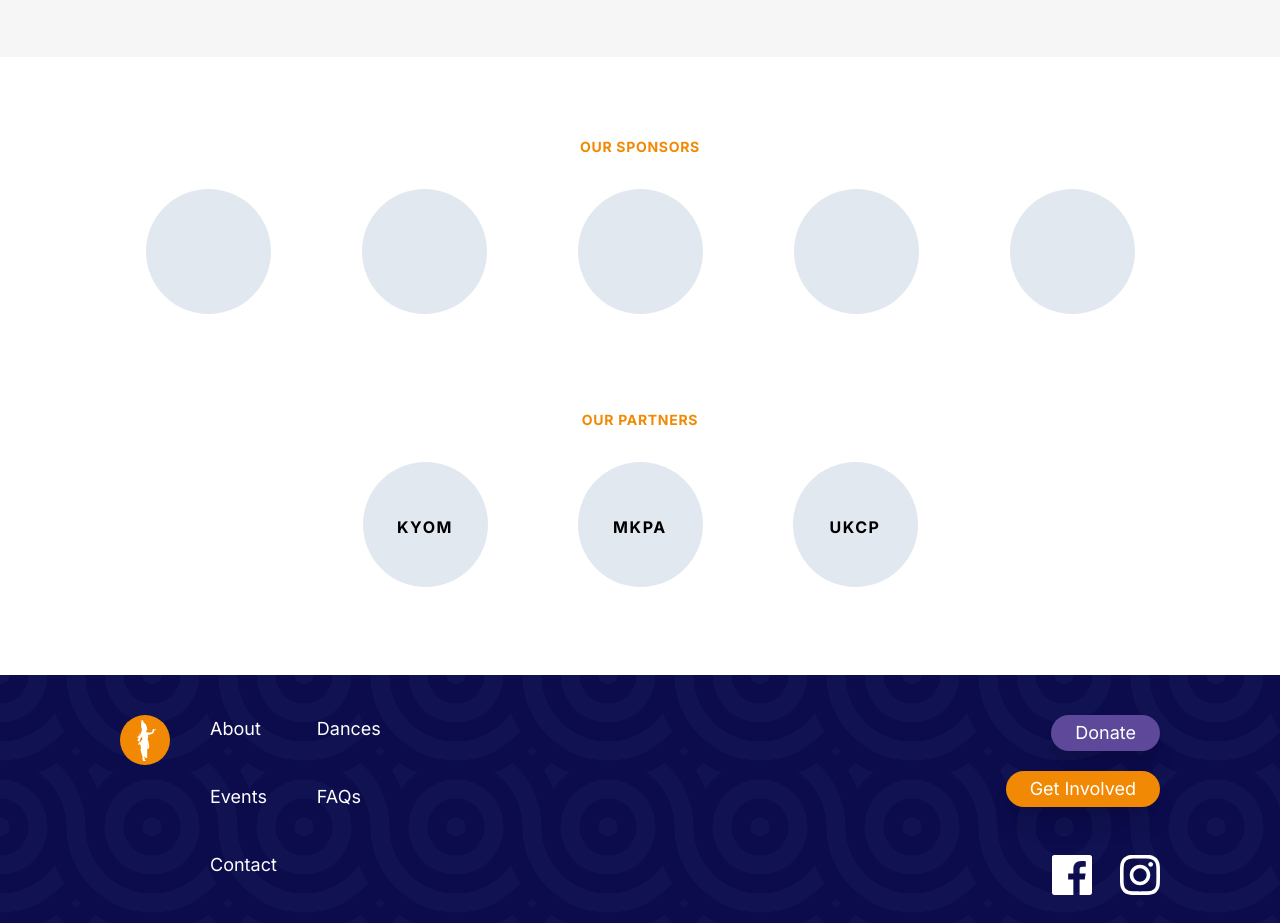
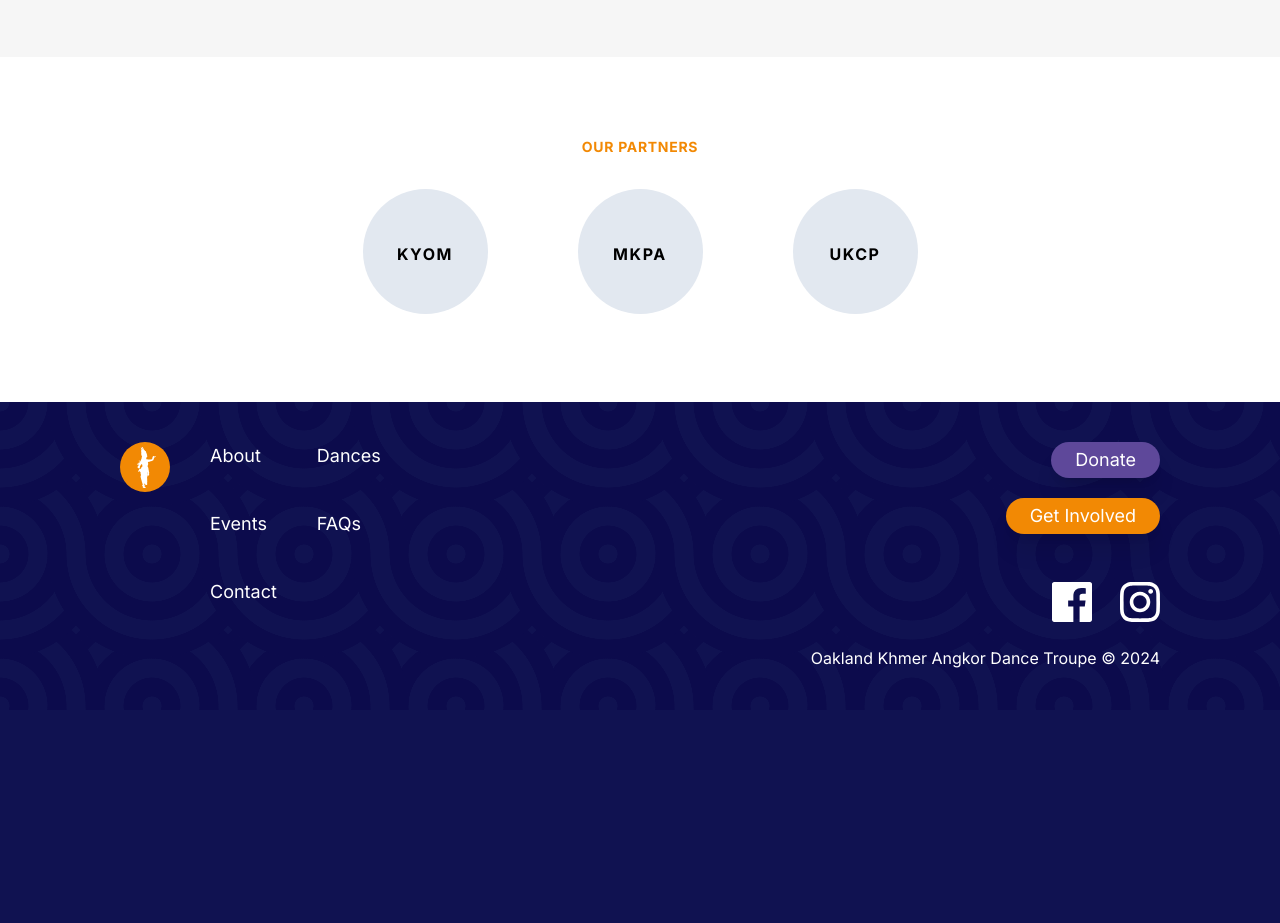
Before and after one commit to jpoechill/oakkhmerangkor, a Next.js app: page / in a window 1280 px wide. Shown: the part 2200-3123 px from the top of the page. After the commit the page ends 2910 px from the top, so only its background shows below. Built offline with nearby package versions, Linux system fonts and the light colour scheme.

Commit message:
sans sponsors

```diff
--- a/app/page.tsx
+++ b/app/page.tsx
@@ -178,7 +178,7 @@ export default function Home() {
 
           <div className="flex justify-center w-full p-5 px-10 mt-10 py-10">
             <div className="flex flex-col w-full max-w-[1040px]">
-              <div className="text-sm uppercase w-full text-center font-bold mb-8 text-[#F28904] tracking-wider">
+              {/* <div className="text-sm uppercase w-full text-center font-bold mb-8 text-[#F28904] tracking-wider">
                 Our Sponsors
               </div>
               <div className="grid grid-cols-2 lg:grid-cols-5 justify-end items-end gap-10">
@@ -205,7 +205,7 @@ export default function Home() {
               </div>
 
               <br /><br /><br />
-              <br />
+              <br /> */}
 
               <div className="text-sm uppercase w-full text-center font-bold mb-8 text-[#F28904] tracking-wider">
                 Our Partners
```
Also changed, not shown: public/Resume (3).png (added).
